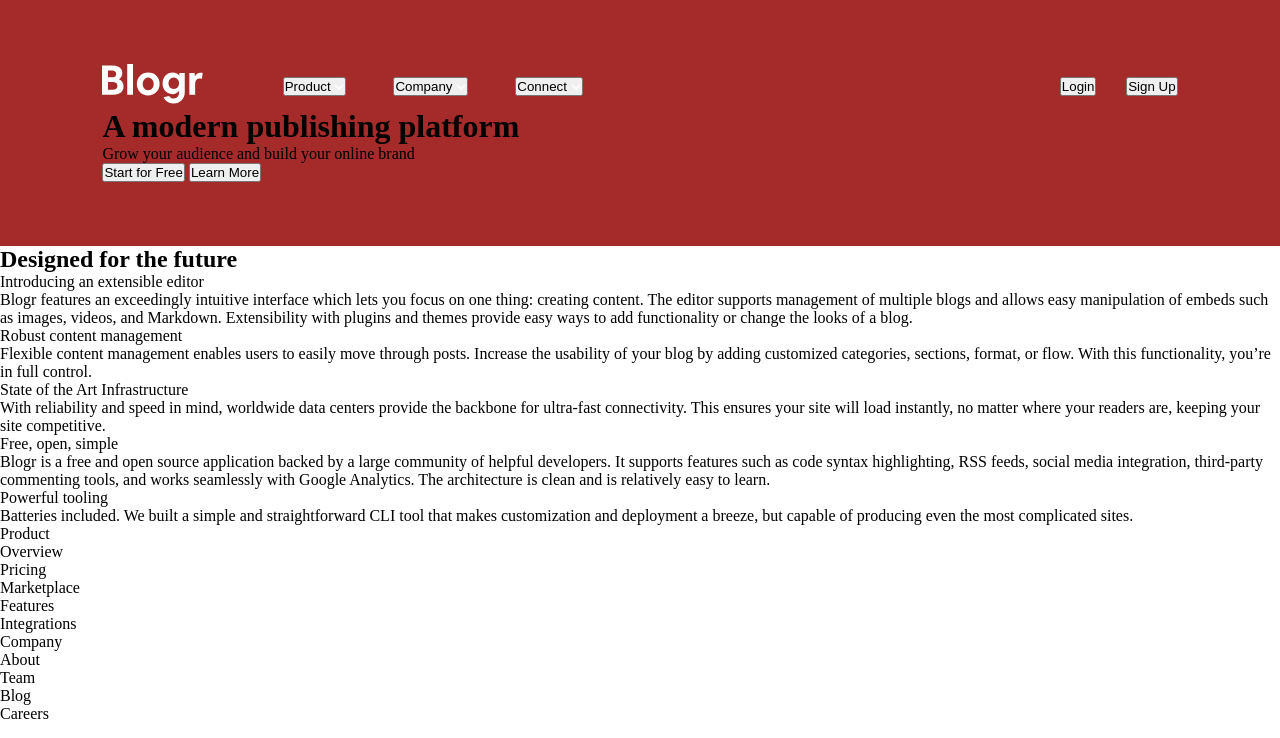
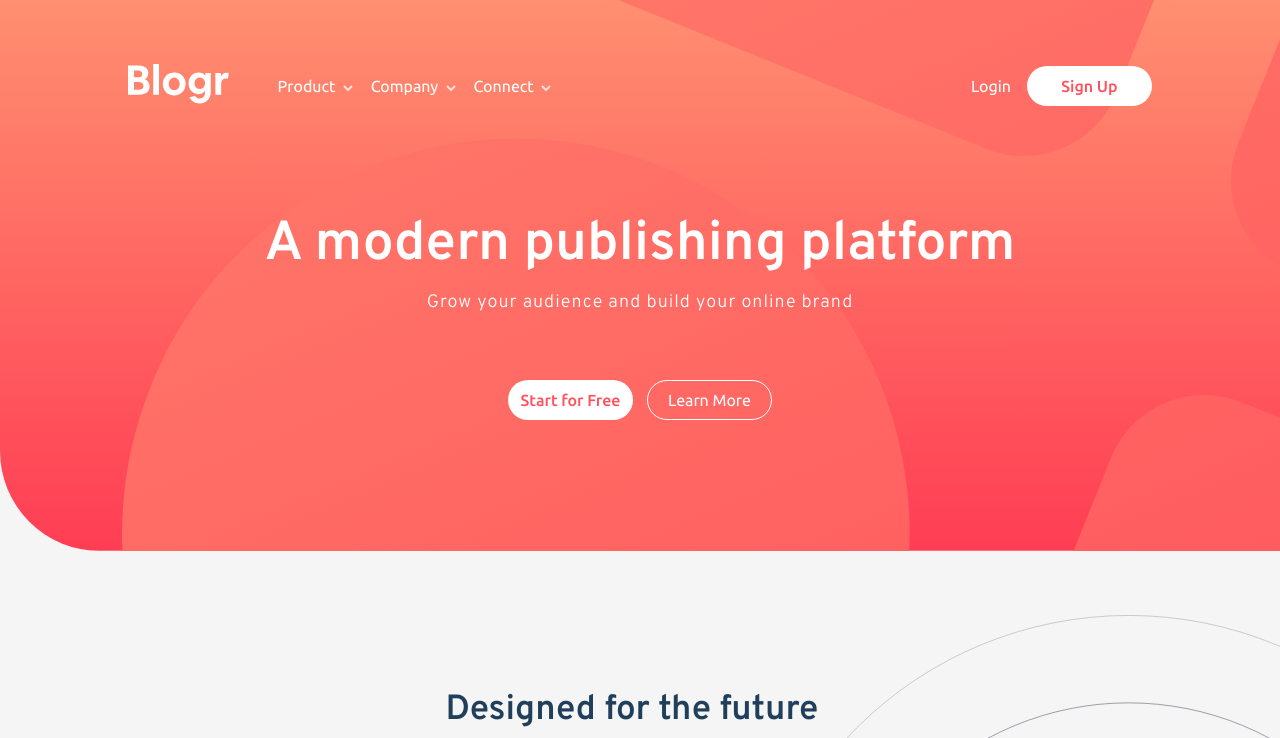
Before and after one commit to suvankarpradhan/blogr-landing-page-main, a plain HTML site: page index.html in a window 1280 px wide. Shown: the top 738 px of the page. Drawn offline with Linux system fonts and the light colour scheme.

Commit message:
desktop design complete

```diff
--- a/index.html
+++ b/index.html
@@ -11,6 +11,11 @@
     />
 
     <title>Frontend Mentor | [Blogr]</title>
+    <link rel="preconnect" href="https://fonts.gstatic.com" />
+    <link
+      href="https://fonts.googleapis.com/css2?family=Overpass:wght@300;600&family=Ubuntu:wght@400;500;700&display=swap"
+      rel="stylesheet"
+    />
     <link rel="stylesheet" href="style.css" />
   </head>
   <body>
@@ -20,7 +25,7 @@
         <div class="nav-item">
           <div class="dropdown">
             <button class="dropbtn">
-              Product
+              Product&nbsp
               <img src="images/icon-arrow-light.svg" alt="^" />
             </button>
             <div class="dropdown-content">
@@ -33,7 +38,7 @@
           </div>
           <div class="dropdown">
             <button class="dropbtn">
-              Company
+              Company&nbsp
               <img src="images/icon-arrow-light.svg" alt="^" />
             </button>
             <div class="dropdown-content">
@@ -45,7 +50,7 @@
           </div>
           <div class="dropdown">
             <button class="dropbtn">
-              Connect
+              Connect&nbsp
               <img src="images/icon-arrow-light.svg" alt="^" />
             </button>
             <div class="dropdown-content">
@@ -55,8 +60,8 @@
             </div>
           </div>
           <div class="login-signup">
-            <button>Login</button>
-            <button>Sign Up</button>
+            <button class="login-btn">Login</button>
+            <button class="signup-btn">Sign Up</button>
           </div>
         </div>
         <a href="javascript:void(0);" class="icon" onclick="nav()"
@@ -68,13 +73,13 @@
         <p>Grow your audience and build your online brand</p>
       </div>
       <div class="header-btn">
-        <button>Start for Free</button>
-        <button>Learn More</button>
+        <button class="header-btn-1">Start for Free</button>
+        <button class="header-btn-2">Learn More</button>
       </div>
     </div>
     <div class="sec1">
-      <h2>Designed for the future</h2>
       <div class="container">
+        <h2>Designed for the future</h2>
         <div class="left-portion">
           <p class="title">Introducing an extensible editor</p>
           <p class="para">
@@ -93,23 +98,31 @@
             you’re in full control.
           </p>
         </div>
-        <div class="right-portion"></div>
+        <div class="right-portion">
+          <img src="images/illustration-editor-desktop.svg" alt="img" />
+        </div>
       </div>
     </div>
     <div class="sec2">
-      <div class="left-portion"></div>
-      <div class="right-portion">
-        <p class="title">State of the Art Infrastructure</p>
-        <p class="para">
-          With reliability and speed in mind, worldwide data centers provide the
-          backbone for ultra-fast connectivity. This ensures your site will load
-          instantly, no matter where your readers are, keeping your site
-          competitive.
-        </p>
+      <div class="container">
+        <div class="left-portion">
+          <img src="images/illustration-phones.svg" alt="img" />
+        </div>
+        <div class="right-portion">
+          <p class="title">State of the Art Infrastructure</p>
+          <p class="para">
+            With reliability and speed in mind, worldwide data centers provide
+            the backbone for ultra-fast connectivity. This ensures your site
+            will load instantly, no matter where your readers are, keeping your
+            site competitive.
+          </p>
+        </div>
       </div>
     </div>
     <div class="sec3">
-      <div class="left-portion"></div>
+      <div class="left-portion">
+        <img src="images/illustration-laptop-desktop.svg" alt="img" />
+      </div>
       <div class="right-portion">
         <p class="title">Free, open, simple</p>
         <p class="para">
@@ -128,7 +141,7 @@
       </div>
     </div>
     <footer>
-      <div class="foot-item1"></div>
+      <div class="foot-item1"><img src="images/logo.svg" alt="blogr" /></div>
       <div class="foot-item2">
         <div class="ft-head">Product</div>
         <div class="ft-content">
--- a/style.css
+++ b/style.css
@@ -3,9 +3,15 @@
   padding: 0%;
   box-sizing: border-box;
 }
+body {
+  background-color: hsl(240, 2%, 96%);
+}
 .header {
-  background-color: brown;
-  padding: 5% 8%;
+  background: url("images/bg-pattern-intro.svg") no-repeat,
+    linear-gradient(hsl(13, 100%, 72%), hsl(353, 100%, 62%));
+  background-position: 25% 50%;
+  padding: 5% 10%;
+  border-bottom-left-radius: 100px;
 }
 .navbar {
   display: flex;
@@ -27,10 +33,14 @@
   justify-content: flex-end;
 }
 .login-signup > button {
-  margin-left: 5%;
+  margin-left: 1%;
 }
 .dropdown {
-  margin-left: 5%;
+  margin-left: 2%;
+}
+.dropdown > button {
+  background-color: transparent;
+  color: hsl(0, 0%, 100%);
 }
 .dropdown-content {
   display: none;
@@ -55,6 +65,223 @@
   display: none;
   flex: auto;
   justify-content: flex-end;
+}
+.heading {
+  margin-top: 10%;
+  text-align: center;
+  color: hsl(0, 0%, 100%);
+  font-family: "Overpass", sans-serif;
+}
+.heading > h1 {
+  font-size: 55px;
+  font-weight: 600;
+}
+.heading > p {
+  font-size: 18px;
+  font-weight: 300;
+  letter-spacing: 1px;
+  margin-top: 1%;
+}
+.header-btn {
+  margin: 6% 0%;
+  text-align: center;
+}
+.header-btn > button {
+  width: 125px;
+  margin: 5px;
+}
+.header-btn-1,
+.signup-btn {
+  color: hsl(356, 100%, 66%);
+  background-color: hsl(0, 0%, 100%);
+  width: 125px;
+  font-weight: 500;
+}
+.header-btn-1:hover,
+.signup-btn:hover {
+  color: hsl(0, 0%, 100%);
+  background-color: hsl(355, 100%, 74%);
+}
+.header-btn-2 {
+  border: 1px solid hsl(0, 0%, 100%);
+  color: hsl(0, 0%, 100%);
+  background-color: transparent;
+}
+.header-btn-2:hover {
+  color: hsl(356, 100%, 66%);
+  background-color: hsl(0, 0%, 100%);
+}
+.login-btn {
+  width: 60px;
+  background-color: transparent;
+  color: hsl(0, 0%, 100%);
+}
+button {
+  height: 40px;
+  border-radius: 25px;
+  border: none;
+  outline: none;
+  font-size: 16px;
+  font-weight: 400;
+  font-family: "Ubuntu", sans-serif;
+}
+
+.sec1 {
+  padding: 5% 0%;
+  font-family: "Overpass", sans-serif;
+  overflow: hidden;
+}
+.sec1 .container {
+  display: flex;
+  flex-direction: row;
+  transform: translateX(10%);
+}
+.container > h2 {
+  font-weight: 600;
+  font-size: 35px;
+  text-align: center;
+  color: hsl(208, 49%, 24%);
+  position: absolute;
+  left: 35%;
+  top: 10%;
+  transform: translate(-35%, -10%);
+  z-index: 1;
+}
+.sec1 .left-portion,
+.sec1 .right-portion {
+  display: flex;
+  flex-direction: column;
+}
+.sec1 .left-portion {
+  flex: 45%;
+  padding: 16% 8% 0% 0%;
+}
+.sec1 .title {
+  font-size: 25px;
+  font-weight: 600;
+  color: hsl(208, 49%, 24%);
+  padding-bottom: 5%;
+}
+.sec1 .para {
+  font-size: 16px;
+  font-weight: 300;
+  color: hsl(207, 13%, 34%);
+  line-height: 1.5;
+  padding-bottom: 15%;
+}
+.right-portion {
+  flex: 55%;
+}
+.sec1 .right-portion > img {
+  object-fit: fill;
+  width: 115%;
+  height: auto;
+}
+.sec2 {
+  background: url("images/bg-pattern-circles.svg") no-repeat,
+    linear-gradient(hsl(237, 17%, 21%), hsl(237, 23%, 32%));
+  background-position: -40% 90%;
+  border-bottom-left-radius: 100px;
+  border-top-right-radius: 100px;
+}
+.sec2 .container {
+  display: flex;
+  flex-direction: row;
+}
+.sec2 .left-portion,
+.sec2 .right-portion {
+  flex-direction: column;
+  flex: 50%;
+}
+.sec2 .right-portion {
+  padding: 9% 12% 10% 0%;
+  color: hsl(0, 0%, 100%);
+  font-family: "Overpass", sans-serif;
+}
+.sec2 .title {
+  font-size: 35px;
+  font-weight: 600;
+  padding-bottom: 5%;
+}
+.sec2 .para {
+  font-size: 16px;
+  font-weight: 300;
+  line-height: 1.5;
+}
+.sec2 .left-portion > img {
+  position: absolute;
+  transform: translate(20%, -10%);
+  width: 37%;
+}
+.sec3 {
+  padding: 6% 0%;
+  display: flex;
+  flex-direction: row;
+  font-family: "Overpass", sans-serif;
+  transform: translateX(-10%);
+}
+.sec3 .left-portion,
+.sec3 .right-portion {
+  flex-direction: column;
+}
+.sec3 .left-portion {
+  flex: 55%;
+}
+.sec3 .left-portion > img {
+  object-fit: fill;
+  width: 115%;
+  height: auto;
+  transform: translateX(-12%);
+}
+.sec3 .right-portion {
+  flex: 45%;
+  padding: 10% 0% 0% 12%;
+}
+
+.sec3 .title {
+  font-size: 25px;
+  font-weight: 600;
+  color: hsl(208, 49%, 24%);
+  padding-bottom: 5%;
+}
+.sec3 .para {
+  font-size: 16px;
+  font-weight: 300;
+  color: hsl(207, 13%, 34%);
+  line-height: 1.5;
+  padding-bottom: 15%;
+}
+footer {
+  display: flex;
+  flex-direction: row;
+  font-family: "Overpass", sans-serif;
+  padding: 6% 0%;
+  background-color: hsl(240, 10%, 16%);
+  border-top-right-radius: 100px;
+}
+.foot-item1,
+.foot-item2,
+.foot-item3,
+.foot-item4 {
+  flex-direction: column;
+  flex: 25%;
+}
+.foot-item1 {
+  padding: 3% 0%;
+  text-align: center;
+}
+.ft-head {
+  font-size: 20px;
+  font-weight: 600;
+  color: hsl(0, 0%, 100%);
+  padding-bottom: 5%;
+}
+.ft-content {
+  color: hsl(240, 2%, 79%);
+  font-size: 16px;
+}
+li {
+  list-style-type: none;
 }
 .attribution {
   font-size: 11px;
```
Also changed, not shown: 1 other file.
